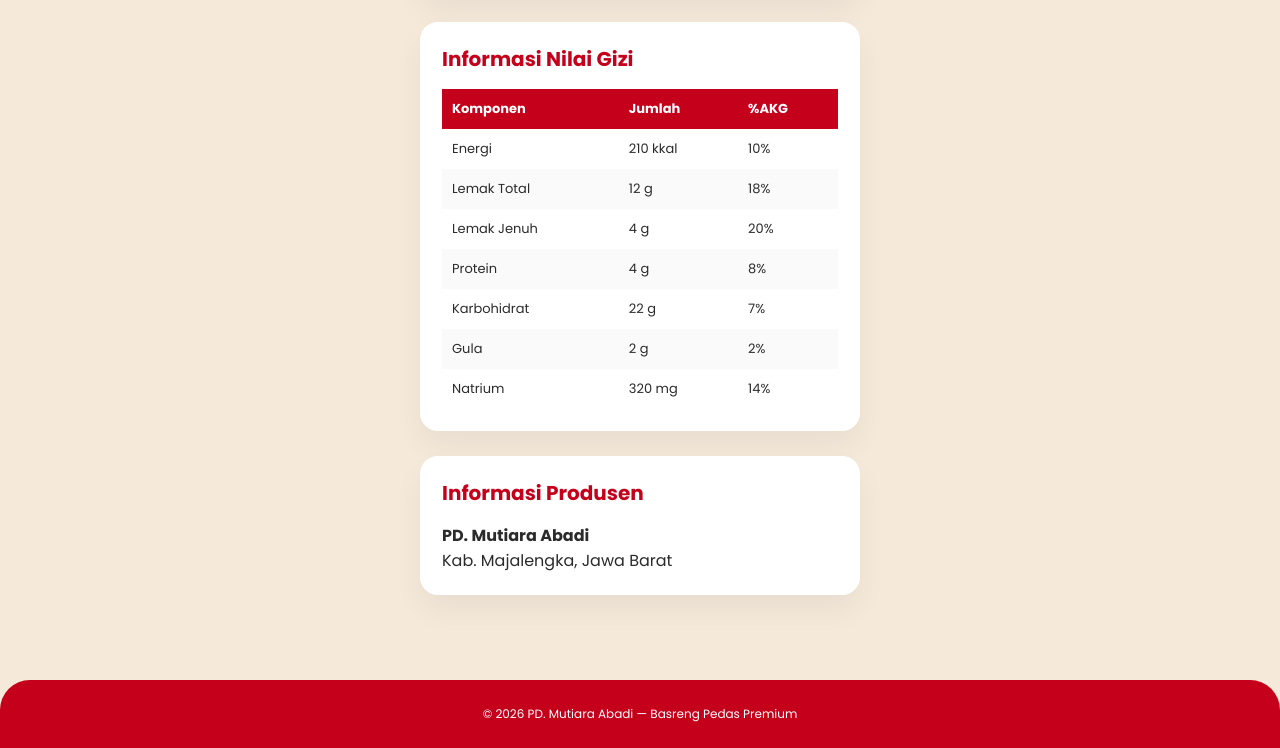
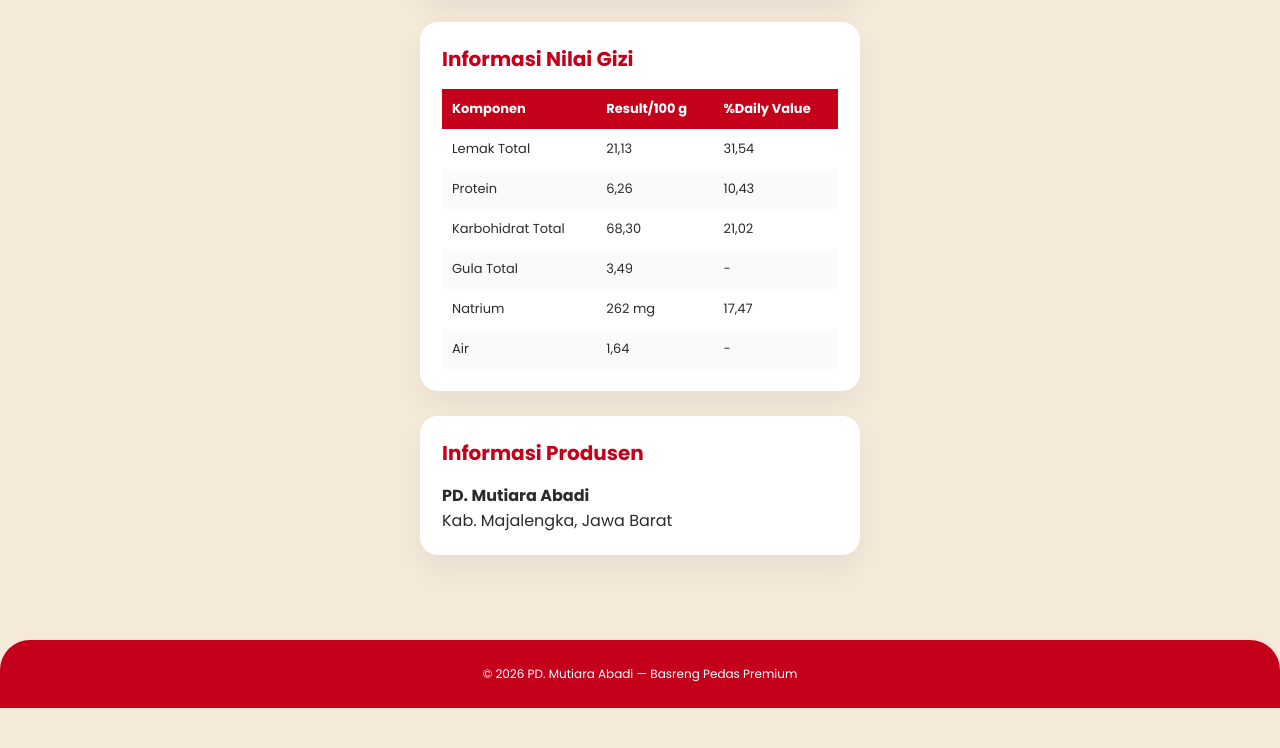
Before and after one commit to F4SLIFOOD/Basreng-Pedas, a plain HTML site: page index.html in a window 1280 px wide. Shown: the part 1033-1781 px from the top of the page. After the commit the page ends 1741 px from the top, so only its background shows below. Drawn offline with Linux system fonts and the light colour scheme.

Commit message:
Update index.html

```diff
--- a/index.html
+++ b/index.html
@@ -250,18 +250,17 @@ font-size:30px;
 <thead>
 <tr>
 <th>Komponen</th>
-<th>Jumlah</th>
-<th>%AKG</th>
+<th>Result/100 g</th>
+<th>%Daily Value</th>
 </tr>
 </thead>
 <tbody>
-<tr><td>Energi</td><td>210 kkal</td><td>10%</td></tr>
-<tr><td>Lemak Total</td><td>12 g</td><td>18%</td></tr>
-<tr><td>Lemak Jenuh</td><td>4 g</td><td>20%</td></tr>
-<tr><td>Protein</td><td>4 g</td><td>8%</td></tr>
-<tr><td>Karbohidrat</td><td>22 g</td><td>7%</td></tr>
-<tr><td>Gula</td><td>2 g</td><td>2%</td></tr>
-<tr><td>Natrium</td><td>320 mg</td><td>14%</td></tr>
+<tr><td>Lemak Total</td><td>21,13</td><td>31,54</td></tr>
+<tr><td>Protein</td><td>6,26</td><td>10,43</td></tr>
+<tr><td>Karbohidrat Total</td><td>68,30</td><td>21,02</td></tr>
+<tr><td>Gula Total</td><td>3,49</td><td>-</td></tr>
+<tr><td>Natrium</td><td>262 mg</td><td>17,47</td></tr>
+<tr><td>Air</td><td>1,64</td><td>-</td></tr>
 </tbody>
 </table>
 </div>
```
